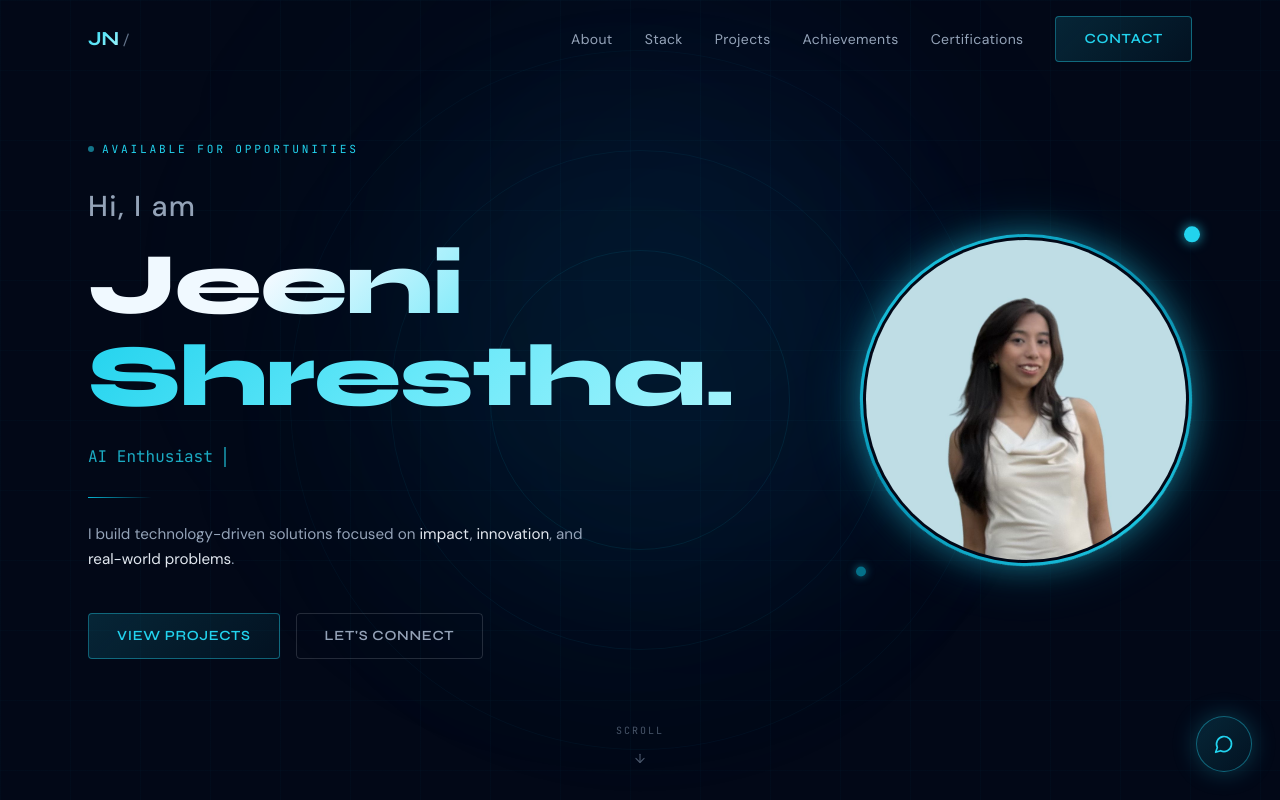
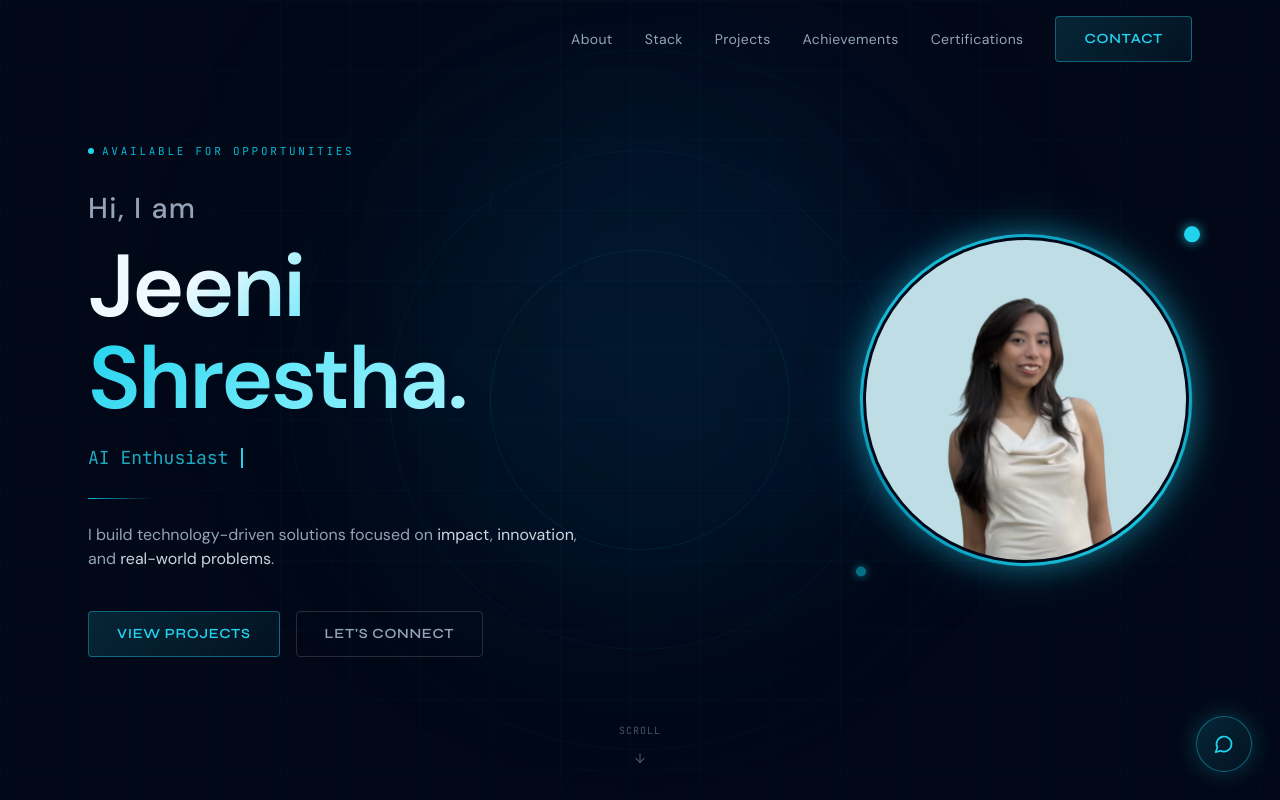
Before and after one commit to Jeeni18/Protfolio, a React (Vite) app: page / in a window 1280 px wide. Shown: the top 800 px of the page. Built offline with nearby package versions, Linux system fonts and the light colour scheme.

Commit message:
changes in profile

```diff
--- a/src/components/Navbar.jsx
+++ b/src/components/Navbar.jsx
@@ -46,8 +46,7 @@ export default function Navbar({ onContactOpen }) {
             whileHover={{ scale: 1.03 }}
             className="font-display font-bold text-xl tracking-tight"
           >
-            <span className="text-gradient">JN</span>
-            <span className="text-slate-500 ml-1 font-light text-base">/</span>
+
           </motion.a>
 
           {/* Desktop nav */}
--- a/src/sections/Hero.jsx
+++ b/src/sections/Hero.jsx
@@ -31,7 +31,7 @@ export default function Hero({ onContactOpen }) {
 
   return (
     <>
-      {/* ── Sticky Mini Logo (appears on scroll) ── */}
+      {/* ── Sticky Mini Logo (slides in on scroll) ── */}
       <AnimatePresence>
         {scrolled && (
           <motion.div
@@ -42,7 +42,6 @@ export default function Hero({ onContactOpen }) {
             className="fixed top-4 left-5 z-[60] flex items-center gap-2.5 cursor-pointer"
             onClick={() => window.scrollTo({ top: 0, behavior: 'smooth' })}
           >
-            {/* Mini circular photo */}
             <div
               className="rounded-full p-[2px] flex-shrink-0"
               style={{
@@ -58,27 +57,11 @@ export default function Hero({ onContactOpen }) {
                 />
               </div>
             </div>
-
-            {/* Name text */}
             <div style={{ lineHeight: 1.1 }}>
-              <p style={{
-                fontFamily: "'Syne', sans-serif",
-                fontWeight: 700,
-                fontSize: '0.85rem',
-                background: 'linear-gradient(135deg, #f0f9ff, #22d3ee)',
-                WebkitBackgroundClip: 'text',
-                WebkitTextFillColor: 'transparent',
-                backgroundClip: 'text',
-              }}>
+              <p className="font-display font-bold text-sm text-gradient">
                 Jeeni Shrestha
               </p>
-              <p style={{
-                fontFamily: "'JetBrains Mono', monospace",
-                fontSize: '0.6rem',
-                color: '#22d3ee99',
-                letterSpacing: '0.1em',
-                textTransform: 'uppercase',
-              }}>
+              <p className="font-mono text-[9px] text-cyan-500/60 tracking-widest uppercase">
                 Portfolio
               </p>
             </div>
@@ -100,31 +83,31 @@ export default function Hero({ onContactOpen }) {
         {/* Glow core */}
         <div className="absolute top-1/2 left-1/2 -translate-x-1/2 -translate-y-1/2 w-[500px] h-[500px] bg-cyan-500/[0.04] rounded-full blur-[100px] pointer-events-none" />
 
+        {/* ── DESKTOP: side by side | MOBILE: stacked in correct order ── */}
         <motion.div
           variants={container}
           initial="hidden"
           animate="show"
-          className="relative z-10 w-full max-w-6xl mx-auto px-6 pt-24 md:pt-0 flex flex-col md:flex-row items-center justify-between gap-10 md:gap-8"
+          className="relative z-10 w-full max-w-6xl mx-auto px-6 pt-24 md:pt-0
+            flex flex-col md:flex-row
+            items-center justify-between
+            gap-10 md:gap-8"
         >
-          {/* ── TEXT — order-1 on mobile (shows first), order-1 on desktop (left side) ── */}
-          <div className="order-1 md:order-1 flex-1 flex flex-col items-center md:items-start text-center md:text-left">
+
+          {/* ══ MOBILE ONLY: top block (status + name) ══
+              On desktop this is hidden — the left column handles it */}
+          <div className="flex md:hidden w-full flex-col items-center text-center gap-0">
 
             {/* Status pill */}
-            <motion.div variants={item} className="inline-flex items-center gap-2 mb-7">
+            <motion.div variants={item} className="inline-flex items-center gap-2 mb-6">
               <span className="w-1.5 h-1.5 rounded-full bg-cyan-400 animate-pulse" />
-              <span style={{
-                fontFamily: "'JetBrains Mono', monospace",
-                fontSize: '0.7rem',
-                color: '#22d3ee',
-                letterSpacing: '0.25em',
-                textTransform: 'uppercase',
-              }}>
+              <span className="font-mono text-[11px] text-cyan-500 tracking-[0.25em] uppercase">
                 Available for Opportunities
               </span>
             </motion.div>
 
-            {/* Headline */}
-            <motion.div variants={item} className="mb-5">
+            {/* Name */}
+            <motion.div variants={item} className="mb-0">
               <p style={{
                 fontFamily: "'DM Sans', sans-serif",
                 fontSize: '1.8rem',
@@ -136,46 +119,86 @@ export default function Hero({ onContactOpen }) {
               }}>
                 Hi, I am
               </p>
-
-              <h1 style={{
-                fontFamily: "'Syne', sans-serif",
-                fontWeight: 800,
-                lineHeight: 1.0,
-                letterSpacing: '-0.02em',
-                fontSize: 'clamp(3rem, 8vw, 5.5rem)',
-                background: 'linear-gradient(135deg, #f0f9ff 30%, #67e8f9 70%, #22d3ee 100%)',
-                WebkitBackgroundClip: 'text',
-                WebkitTextFillColor: 'transparent',
-                backgroundClip: 'text',
-                display: 'block',
-              }}>
+              <h1
+                className="font-hero font-bold leading-[1.0] tracking-tight text-transparent bg-clip-text"
+                style={{
+                  fontSize: 'clamp(3rem, 10vw, 5.5rem)',
+                  backgroundImage: 'linear-gradient(135deg, #f0f9ff 30%, #67e8f9 70%, #22d3ee 100%)',
+                }}
+              >
                 Jeeni
               </h1>
-
-              <h1 style={{
-                fontFamily: "'Syne', sans-serif",
-                fontWeight: 800,
-                lineHeight: 1.0,
-                letterSpacing: '-0.02em',
-                fontSize: 'clamp(3rem, 8vw, 5.5rem)',
-                marginTop: '4px',
-                background: 'linear-gradient(135deg, #22d3ee 0%, #67e8f9 50%, #a5f3fc 100%)',
-                WebkitBackgroundClip: 'text',
-                WebkitTextFillColor: 'transparent',
-                backgroundClip: 'text',
-                display: 'block',
-              }}>
+              <h1
+                className="font-hero font-bold leading-[1.0] tracking-tight text-transparent bg-clip-text mt-1"
+                style={{
+                  fontSize: 'clamp(3rem, 10vw, 5.5rem)',
+                  backgroundImage: 'linear-gradient(135deg, #22d3ee 0%, #67e8f9 50%, #a5f3fc 100%)',
+                }}
+              >
                 Shrestha.
               </h1>
             </motion.div>
+          </div>
 
-            {/* Typing animation */}
-            <motion.div variants={item} className="mb-6 h-8 flex items-center">
-              <span style={{
-                fontFamily: "'JetBrains Mono', monospace",
-                fontSize: '1rem',
-                color: 'rgba(34,211,238,0.8)',
-              }}>
+          {/* ══ MOBILE ONLY: photo (after name, before typing) ══
+              On desktop this is hidden — the right column handles it */}
+          <motion.div variants={item} className="flex md:hidden items-center justify-center mt-6">
+            <div className="relative">
+              <motion.div
+                animate={{ rotate: 360 }}
+                transition={{ duration: 18, repeat: Infinity, ease: 'linear' }}
+                className="absolute inset-0 rounded-full"
+                style={{
+                  background: 'conic-gradient(from 0deg, #22d3ee, #0891b2, transparent, #22d3ee)',
+                  padding: '2px',
+                  borderRadius: '9999px',
+                }}
+              />
+              <div
+                className="absolute -inset-3 rounded-full opacity-30 blur-md"
+                style={{ background: 'radial-gradient(circle, #22d3ee55, transparent 70%)' }}
+              />
+              <div
+                className="absolute -inset-6 rounded-full opacity-15 blur-xl"
+                style={{ background: 'radial-gradient(circle, #22d3ee44, transparent 70%)' }}
+              />
+              <div
+                className="relative rounded-full p-[3px]"
+                style={{
+                  background: 'linear-gradient(135deg, #22d3ee, #0891b2 40%, #22d3ee90)',
+                  boxShadow: '0 0 30px rgba(34,211,238,0.4), 0 0 60px rgba(34,211,238,0.2), inset 0 0 20px rgba(34,211,238,0.1)',
+                }}
+              >
+                <div className="rounded-full p-[3px] bg-[#020817]">
+                  <div className="rounded-full overflow-hidden w-[220px] h-[220px]">
+                    <img
+                      src={jeeniPhoto}
+                      alt="Jeeni Shrestha"
+                      className="w-full h-full object-cover object-top"
+                    />
+                  </div>
+                </div>
+              </div>
+              <motion.div
+                animate={{ y: [-4, 4, -4] }}
+                transition={{ duration: 3, repeat: Infinity, ease: 'easeInOut' }}
+                className="absolute -top-2 -right-2 w-4 h-4 rounded-full bg-cyan-400"
+                style={{ boxShadow: '0 0 12px rgba(34,211,238,0.8)' }}
+              />
+              <motion.div
+                animate={{ y: [4, -4, 4] }}
+                transition={{ duration: 4, repeat: Infinity, ease: 'easeInOut' }}
+                className="absolute -bottom-3 -left-1 w-2.5 h-2.5 rounded-full bg-cyan-500/60"
+                style={{ boxShadow: '0 0 8px rgba(34,211,238,0.5)' }}
+              />
+            </div>
+          </motion.div>
+
+          {/* ══ MOBILE ONLY: typing + one-liner + buttons (after photo) ══
+              On desktop this is hidden — the left column handles it */}
+          <div className="flex md:hidden w-full flex-col items-center text-center gap-0 mt-8">
+            <motion.div variants={item} className="mb-6 h-8 flex items-center justify-center">
+              <span className="font-mono text-base text-cyan-400/80">
                 <TypeAnimation
                   sequence={[
                     'Computer Engineering Student', 2500,
@@ -192,32 +215,17 @@ export default function Hero({ onContactOpen }) {
               <span className="ml-0.5 w-0.5 h-5 bg-cyan-400 animate-pulse inline-block" />
             </motion.div>
 
-            {/* Divider line — desktop only */}
-            <motion.div
-              variants={item}
-              className="w-16 h-px bg-gradient-to-r from-cyan-500 to-transparent mb-6 hidden md:block"
-            />
-
-            {/* One-liner */}
             <motion.p
               variants={item}
-              style={{
-                fontFamily: "'DM Sans', sans-serif",
-                fontSize: '0.95rem',
-                color: '#94a3b8',
-                maxWidth: '32rem',
-                lineHeight: 1.7,
-                marginBottom: '2.5rem',
-              }}
+              className="font-body text-sm text-slate-400 max-w-sm leading-relaxed mb-10 px-2"
             >
               I build technology-driven solutions focused on{' '}
-              <span style={{ color: '#e2e8f0' }}>impact</span>,{' '}
-              <span style={{ color: '#e2e8f0' }}>innovation</span>, and{' '}
-              <span style={{ color: '#e2e8f0' }}>real-world problems</span>.
+              <span className="text-slate-300">impact</span>,{' '}
+              <span className="text-slate-300">innovation</span>, and{' '}
+              <span className="text-slate-300">real-world problems</span>.
             </motion.p>
 
-            {/* CTAs */}
-            <motion.div variants={item} className="flex flex-wrap gap-4 justify-center md:justify-start">
+            <motion.div variants={item} className="flex flex-wrap gap-4 justify-center">
               <motion.button
                 whileHover={{ scale: 1.03, y: -2 }}
                 whileTap={{ scale: 0.97 }}
@@ -237,13 +245,107 @@ export default function Hero({ onContactOpen }) {
             </motion.div>
           </div>
 
-          {/* ── PHOTO — order-2 on mobile (shows after text), order-2 on desktop (right side) ── */}
+          {/* ══ DESKTOP LEFT: full text column (hidden on mobile) ══ */}
+          <div className="hidden md:flex flex-1 flex-col items-start text-left">
+
+            <motion.div variants={item} className="inline-flex items-center gap-2 mb-7">
+              <span className="w-1.5 h-1.5 rounded-full bg-cyan-400 animate-pulse" />
+              <span className="font-mono text-[11px] text-cyan-500 tracking-[0.25em] uppercase">
+                Available for Opportunities
+              </span>
+            </motion.div>
+
+            <motion.div variants={item} className="mb-5">
+              <p style={{
+                fontFamily: "'DM Sans', sans-serif",
+                fontSize: '1.8rem',
+                fontWeight: 500,
+                color: '#94a3b8',
+                letterSpacing: '0.05em',
+                marginBottom: '0.75rem',
+                display: 'block',
+              }}>
+                Hi, I am
+              </p>
+              <h1
+                className="font-hero font-bold leading-[1.0] tracking-tight text-transparent bg-clip-text"
+                style={{
+                  fontSize: 'clamp(3rem, 8vw, 5.5rem)',
+                  backgroundImage: 'linear-gradient(135deg, #f0f9ff 30%, #67e8f9 70%, #22d3ee 100%)',
+                }}
+              >
+                Jeeni
+              </h1>
+              <h1
+                className="font-hero font-bold leading-[1.0] tracking-tight text-transparent bg-clip-text mt-1"
+                style={{
+                  fontSize: 'clamp(3rem, 8vw, 5.5rem)',
+                  backgroundImage: 'linear-gradient(135deg, #22d3ee 0%, #67e8f9 50%, #a5f3fc 100%)',
+                }}
+              >
+                Shrestha.
+              </h1>
+            </motion.div>
+
+            <motion.div variants={item} className="mb-6 h-8 flex items-center">
+              <span className="font-mono text-base md:text-lg text-cyan-400/80">
+                <TypeAnimation
+                  sequence={[
+                    'Computer Engineering Student', 2500,
+                    'AI Enthusiast', 2000,
+                    'Hackathon Builder', 2000,
+                    'Tech Explorer', 2000,
+                  ]}
+                  wrapper="span"
+                  speed={55}
+                  deletionSpeed={55}
+                  repeat={Infinity}
+                />
+              </span>
+              <span className="ml-0.5 w-0.5 h-5 bg-cyan-400 animate-pulse inline-block" />
+            </motion.div>
+
+            <motion.div
+              variants={item}
+              className="w-16 h-px bg-gradient-to-r from-cyan-500 to-transparent mb-6"
+            />
+
+            <motion.p
+              variants={item}
+              className="font-body text-sm md:text-base text-slate-400 max-w-lg leading-relaxed mb-10"
+            >
+              I build technology-driven solutions focused on{' '}
+              <span className="text-slate-300">impact</span>,{' '}
+              <span className="text-slate-300">innovation</span>, and{' '}
+              <span className="text-slate-300">real-world problems</span>.
+            </motion.p>
+
+            <motion.div variants={item} className="flex flex-wrap gap-4">
+              <motion.button
+                whileHover={{ scale: 1.03, y: -2 }}
+                whileTap={{ scale: 0.97 }}
+                onClick={() => scrollTo('#projects')}
+                className="btn-primary"
+              >
+                View Projects
+              </motion.button>
+              <motion.button
+                whileHover={{ scale: 1.03, y: -2 }}
+                whileTap={{ scale: 0.97 }}
+                onClick={onContactOpen}
+                className="btn-secondary"
+              >
+                Let's Connect
+              </motion.button>
+            </motion.div>
+          </div>
+
+          {/* ══ DESKTOP RIGHT: photo (hidden on mobile) ══ */}
           <motion.div
             variants={item}
-            className="order-2 md:order-2 flex-shrink-0 flex items-center justify-center"
+            className="hidden md:flex flex-shrink-0 items-center justify-center"
           >
             <div className="relative">
-              {/* Spinning ring */}
               <motion.div
                 animate={{ rotate: 360 }}
                 transition={{ duration: 18, repeat: Infinity, ease: 'linear' }}
@@ -254,8 +356,6 @@ export default function Hero({ onContactOpen }) {
                   borderRadius: '9999px',
                 }}
               />
-
-              {/* Glow rings */}
               <div
                 className="absolute -inset-3 rounded-full opacity-30 blur-md"
                 style={{ background: 'radial-gradient(circle, #22d3ee55, transparent 70%)' }}
@@ -264,8 +364,6 @@ export default function Hero({ onContactOpen }) {
                 className="absolute -inset-6 rounded-full opacity-15 blur-xl"
                 style={{ background: 'radial-gradient(circle, #22d3ee44, transparent 70%)' }}
               />
-
-              {/* Static glowing border */}
               <div
                 className="relative rounded-full p-[3px]"
                 style={{
@@ -273,13 +371,12 @@ export default function Hero({ onContactOpen }) {
                   boxShadow: '0 0 30px rgba(34,211,238,0.4), 0 0 60px rgba(34,211,238,0.2), inset 0 0 20px rgba(34,211,238,0.1)',
                 }}
               >
-                {/* Inner dark ring gap */}
                 <div className="rounded-full p-[3px] bg-[#020817]">
                   <div
                     className="rounded-full overflow-hidden"
                     style={{
-                      width: 'clamp(180px, 28vw, 320px)',
-                      height: 'clamp(180px, 28vw, 320px)',
+                      width: 'clamp(220px, 28vw, 320px)',
+                      height: 'clamp(220px, 28vw, 320px)',
                     }}
                   >
                     <img
@@ -290,8 +387,6 @@ export default function Hero({ onContactOpen }) {
                   </div>
                 </div>
               </div>
-
-              {/* Floating accent dots */}
               <motion.div
                 animate={{ y: [-4, 4, -4] }}
                 transition={{ duration: 3, repeat: Infinity, ease: 'easeInOut' }}
@@ -306,6 +401,7 @@ export default function Hero({ onContactOpen }) {
               />
             </div>
           </motion.div>
+
         </motion.div>
 
         {/* Scroll indicator */}
@@ -316,13 +412,7 @@ export default function Hero({ onContactOpen }) {
           onClick={() => scrollTo('#about')}
           className="absolute bottom-10 left-1/2 -translate-x-1/2 flex flex-col items-center gap-2 cursor-pointer group"
         >
-          <span style={{
-            fontFamily: "'JetBrains Mono', monospace",
-            fontSize: '0.625rem',
-            color: '#475569',
-            letterSpacing: '0.2em',
-            textTransform: 'uppercase',
-          }}>
+          <span className="font-mono text-[10px] text-slate-600 tracking-widest uppercase group-hover:text-cyan-500 transition-colors">
             Scroll
           </span>
           <motion.div
```
